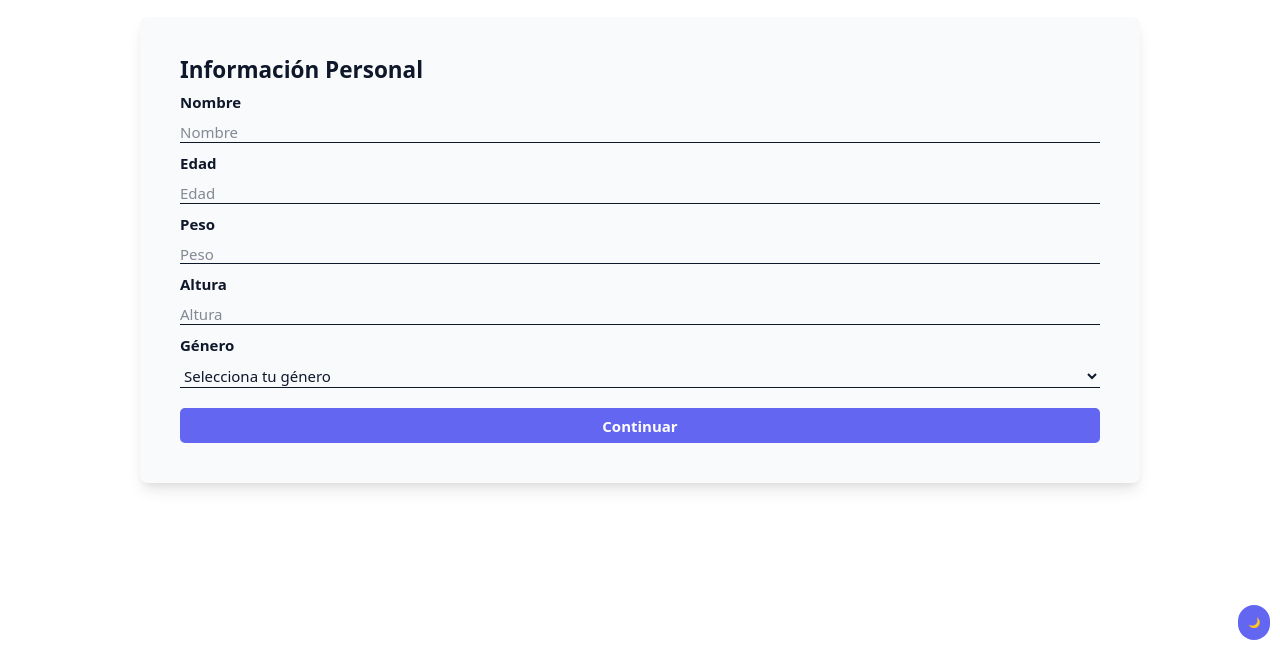
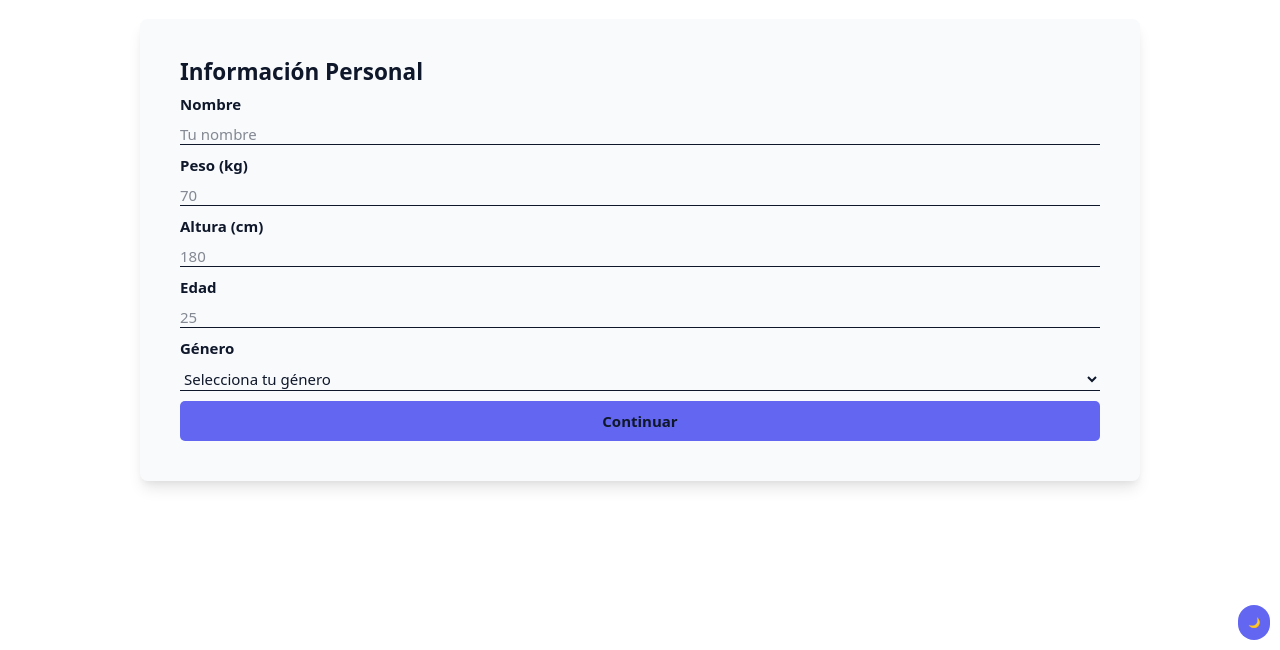
Before and after one commit to Jota-ato/FitMetric, a React (Vite) app: page / in a window 1280 px wide. Shown: the part 150-800 px from the top of the page. Built offline with nearby package versions, Linux system fonts and the light colour scheme.

Commit message:
feat: include react hook form validation, and steps to hande form.

```diff
--- a/package.json
+++ b/package.json
@@ -13,6 +13,7 @@
     "@tailwindcss/vite": "^4.1.18",
     "react": "^19.2.0",
     "react-dom": "^19.2.0",
+    "react-hook-form": "^7.69.0",
     "tailwindcss": "^4.1.18",
     "zustand": "^5.0.9"
   },
--- a/src/App.tsx
+++ b/src/App.tsx
@@ -1,10 +1,21 @@
+import MainScreen from "./components/MainScreen"
+import FloatingThemeButton from "./components/FloatingThemeButton"
+import { useEffect, useState } from "react"
 import RegistationForm from "./components/RegistationForm"
-import FloatingThemeButton from "./components/FloatingThemeButton"
 
 function App() {
+
+    const [starting, setStarting] = useState(true)
+
+    useEffect(() => {
+        setTimeout(() => {
+            setStarting(false)
+        }, 3000)
+    }, [])
+
     return (
         <>
-            <RegistationForm />
+            {starting ? <MainScreen /> : <RegistationForm />}
             <FloatingThemeButton />
         </>
     )
--- a/src/components/InputContainter.tsx
+++ b/src/components/InputContainter.tsx
@@ -1,21 +1,31 @@
-
+// src/components/InputContainter.tsx
+import { forwardRef } from "react"
 import type { RegistrationInputType } from "../types"
 
-export default function InputContainter({ label, name, placeholder, type = "text" }: RegistrationInputType) {
-    /**
-     * @type {RegistrationInputType}
-     * Input container for the registration form
-     */
+interface InputProps extends RegistrationInputType {
+    error?: string // Añadimos soporte para mostrar errores
+}
+
+const InputContainter = forwardRef<HTMLInputElement, InputProps>(
+    ({ label, name, placeholder, type = "text", error, ...rest }, ref) => {
         return (
             <div className="space-y-4">
                 <label htmlFor={name} className="block text-2xl font-semibold">{label}</label>
                 <input
+                    {...rest}   // Contiene onChange, onBlur y name de react-hook-form
+                    ref={ref}    // Conecta la referencia
+                    name={name}
                     id={name}
-                name={name}
                     placeholder={placeholder}
-                className="text-2xl block border-b border-text-main focus:outline-none bg-transparent w-full"
+                    className={`text-2xl transition-colors duration-300 block border-b focus:outline-none bg-transparent w-full ${error ? "border-red-500" : "border-text-main"
+                        }`}
                     type={type}
                 />
+                {error && <p className="text-red-500 text-xl mt-1">{error}</p>}
             </div>
         )
     }
+)
+
+InputContainter.displayName = "InputContainter"
+export default InputContainter
--- a/src/components/RegistationForm.tsx
+++ b/src/components/RegistationForm.tsx
@@ -1,84 +1,110 @@
-
-import type { RegistrationInputType } from "../types"
+// src/components/RegistationForm.tsx
+import { useForm, type SubmitHandler } from "react-hook-form"
+import { usePatientStore } from "../stores/PatientStore"
+import type { GenderType } from "../types"
 import InputContainter from "./InputContainter"
 import CenterContainer from "./CenterContainer"
 import FormContainer from "./FormContainer"
+import { usePageStore } from "../stores/PageStore"
+
+interface RegistrationFields {
+    name: string
+    age: number
+    weight: number
+    height: number
+    sex: GenderType
+}
 
 export default function RegistationForm() {
-    /**
-     * @type {Record<string, RegistrationInputType>}
-     * Basic information for the user
-     */
+    const setPatientData = usePatientStore(state => state.setPatientData)
+    const setStep = usePageStore(state => state.setStep)
 
-    const RegistrationFormInputs: Record<string, RegistrationInputType> = {
-        name: {
-            label: "Nombre",
-            name: "name",
-            placeholder: "Nombre"
-        },
-        age: {
-            label: "Edad",
-            name: "age",
-            placeholder: "Edad",
-            type: "number"
-        },
-        weight: {
-            label: "Peso",
-            name: "weight",
-            placeholder: "Peso",
-            type: "number"
-        },
-        height: {
-            label: "Altura",
-            name: "height",
-            placeholder: "Altura",
-            type: "number"
+    // 1. Añadimos defaultValues para que el select no inicie en un estado inválido "selected"
+    const { register, handleSubmit, formState: { errors } } = useForm<RegistrationFields>({
+        defaultValues: {
+            sex: "" as GenderType // Iniciamos vacío para forzar la validación
         }
+    })
+
+    const onSubmit: SubmitHandler<RegistrationFields> = (data) => {
+        // Al usar valueAsNumber en el register, data ya trae números
+        setPatientData(data)
+        setStep(2)
     }
-    const genderOptions = ["Male", "Female"]
 
     return (
         <CenterContainer>
             <FormContainer>
-                <form>
+                {/* 2. Simplificamos la llamada a handleSubmit */}
+                <form onSubmit={handleSubmit(onSubmit)}>
                     <fieldset className="space-y-4">
                         <legend className="text-4xl font-bold">Información Personal</legend>
 
-                        {Object.entries(RegistrationFormInputs).map(([key, value]) => (
-                            <InputContainter
-                                key={key}
-                                label={value.label}
-                                name={value.name}
-                                placeholder={value.placeholder}
-                                type={value.type}
-                            />
-                        ))}
+                        <InputContainter
+                            label="Nombre"
+                            placeholder="Tu nombre"
+                            error={errors.name?.message}
+                            {...register("name", { required: "El nombre es obligatorio" })}
+                        />
+
+                        <InputContainter
+                            label="Peso (kg)"
+                            type="number"
+                            placeholder="70"
+                            error={errors.weight?.message}
+                            {...register("weight", {
+                                required: "Indica tu peso",
+                                min: { value: 20, message: "Mínimo 20kg" },
+                                valueAsNumber: true
+                            })}
+                        />
+
+                        <InputContainter
+                            label="Altura (cm)"
+                            type="number"
+                            placeholder="180"
+                            error={errors.height?.message}
+                            {...register("height", {
+                                required: "Indica tu altura",
+                                min: { value: 100, message: "Mínimo 100cm" },
+                                valueAsNumber: true
+                            })}
+                        />
+
+                        <InputContainter
+                            label="Edad"
+                            type="number"
+                            placeholder="25"
+                            error={errors.age?.message}
+                            {...register("age", {
+                                required: "Indica tu edad",
+                                min: { value: 12, message: "Debes ser mayor de 12 años" },
+                                valueAsNumber: true
+                            })}
+                        />
 
                         <div className="space-y-4">
-                            <label htmlFor="gender" className="block text-2xl font-semibold">Género</label>
+                            <label htmlFor="sex" className="block text-2xl font-semibold">Género</label>
                             <select
-                                id="gender"
-                                name="gender"
-                                className="text-2xl block border-b border-text-main focus:outline-none bg-transparent w-full focus:bg-bg"
+                                id="sex"
+                                className={`text-2xl block border-b focus:outline-none w-full focus:bg-surface ${errors.sex ? "border-red-500" : "border-text-main"
+                                    }`}
+                                {...register("sex", { required: "Selecciona un género" })}
                             >
-                                <option value="_" disabled selected>Selecciona tu género</option>
-                                {genderOptions.map((option) => (
-                                    <option key={option} value={option}>{option}</option>
-                                ))}
+                                <option value="" defaultValue={"Selecciona tu género"} disabled>Selecciona tu género</option>
+                                <option value="Male">Masculino</option>
+                                <option value="Female">Femenino</option>
                             </select>
+                            {/* 4. IMPORTANTE: Mostrar error del select */}
+                            {errors.sex && <p className="text-red-500 text-xl mt-1">{errors.sex.message}</p>}
                         </div>
 
-                        <div className="pt-4">
-                            <button
-                                type="submit"
-                                className="text-2xl font-semibold bg-primary text-white px-6 py-3 rounded-lg hover:opacity-90 transition-opacity w-full cursor-pointer"
-                            >
-                                Continuar
-                            </button>
-                        </div>
+                        <button type="submit" className="bg-primary text-main font-bold text-2xl p-4 w-full rounded-lg cursor-pointer hover:opacity-90 transition-opacity">
+                            Continuar
+                        </button>
                     </fieldset>
                 </form>
             </FormContainer>
-        </CenterContainer>
+        </CenterContainer >
     )
 }
--- /dev/null
+++ b/src/stores/PageStore.ts
@@ -0,0 +1,41 @@
+
+import { create } from "zustand"
+import { persist } from "zustand/middleware"
+import type { GenderType } from "../types"
+
+interface BasicInfo {
+    name: string
+    weight: number
+    height: number
+    age: number
+    sex: GenderType | null
+}
+
+export type PageStoreType = {
+    isBasicInfoFull: boolean
+    step: number
+    setBasicInfo: (basicInfo: BasicInfo) => void
+    setStep: (step: number) => void
+}
+
+export const usePageStore = create<PageStoreType>()(
+    persist(
+        (set) => ({
+            isBasicInfoFull: false,
+            step: 1,
+            setBasicInfo: (basicInfo: BasicInfo) => {
+                const isFull = Object.values(basicInfo).every(value => value !== null && value !== "" && value > 0)
+                set({ isBasicInfoFull: isFull })
+            },
+            setStep: (step: number) => set({ step })
+        }),
+        {
+            name: 'page-storage',
+            partialize(state) {
+                return {
+                    isBasicInfoFull: state.isBasicInfoFull
+                }
+            },
+        }
+    )
+)
--- a/src/stores/PatientStore.ts
+++ b/src/stores/PatientStore.ts
@@ -61,6 +61,7 @@ export const usePatientStore = create<PatientState>()(
                 const newState = { ...get(), ...data }
                 const { BMR, TDEE, caloriesNeeded } = get().calculateCalories(newState)
                 const macros = get().calculateMacros(caloriesNeeded, newState.purpose)
+                console.log({ ...data, BMR, TDEE, caloriesNeeded, macros })
                 set({ ...data, BMR, TDEE, caloriesNeeded, macros })
             },
             calculateCalories: (stats) => {
```
Also changed, not shown: src/components/MainScreen.tsx (+25 -1 lines), public/logo.webp (added), 1 other file (tests, documents, lock files or other folders). Lines whose indentation alone changed are shown as unchanged.
